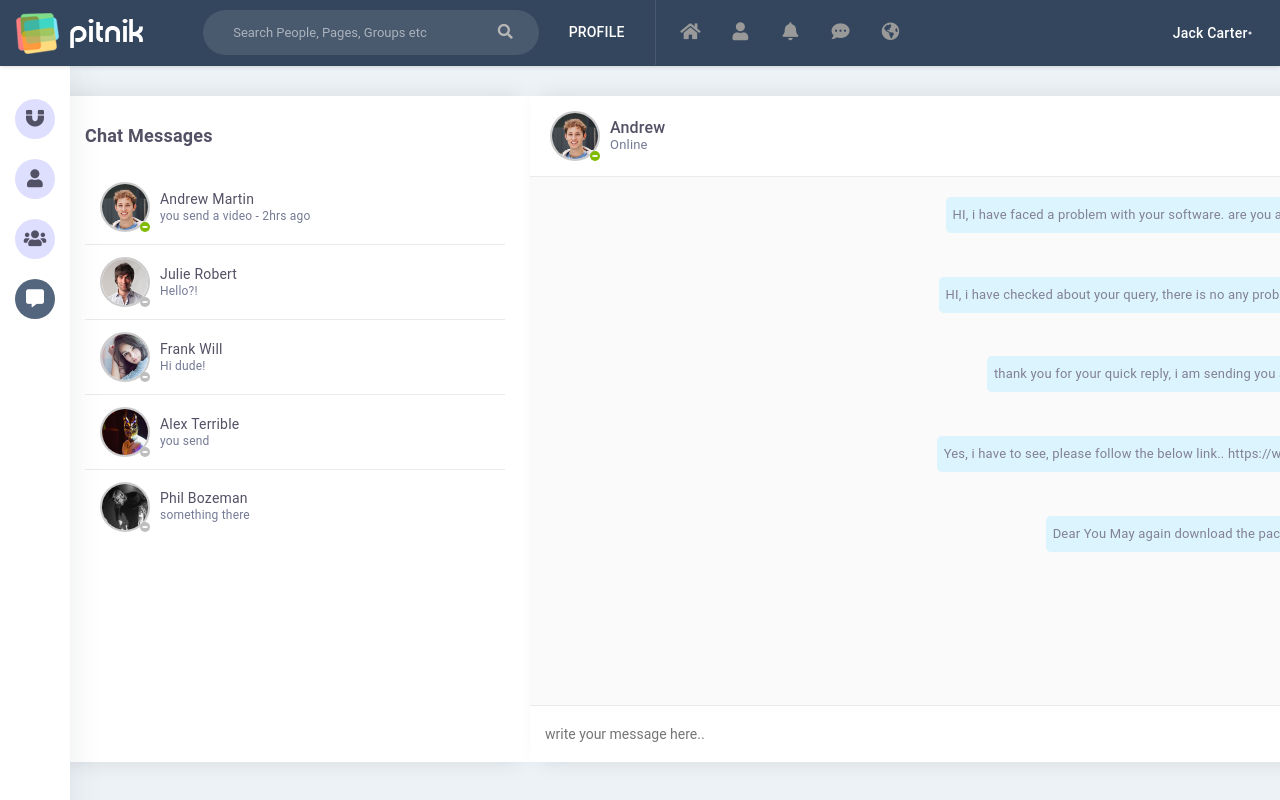
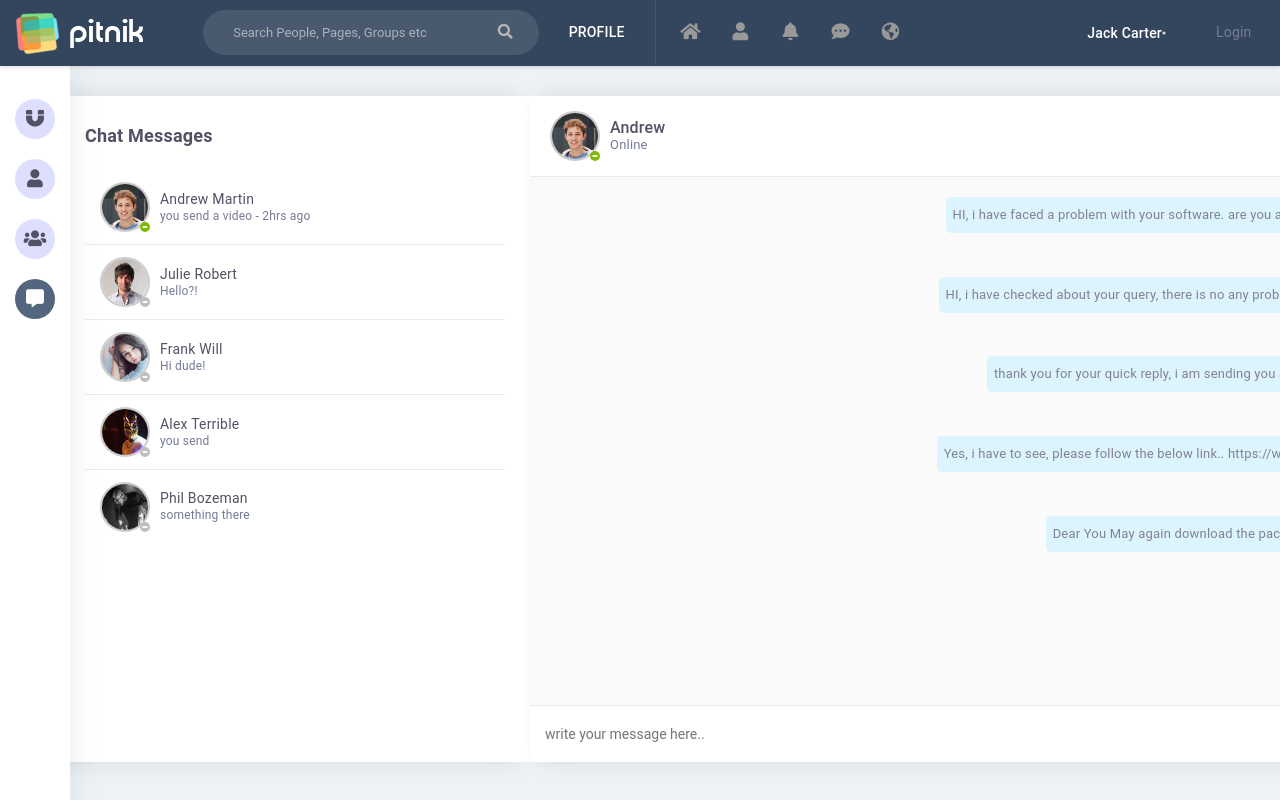
Before and after one commit to LoranDeMarcus/react-learn, a React (Create React App) app in the folder my-app/: page /messages in a window 1280 px wide. Shown: the top 800 px of the page. Built offline with nearby package versions, Linux system fonts and the light colour scheme; no server answers.

Commit message:
login on process

```diff
--- a/my-app/src/App.js
+++ b/my-app/src/App.js
@@ -4,7 +4,7 @@
 import './normalize.css';
 import './App.css';
 
-import Header from './components/Header/Header';
+import HeaderContainer from './components/Header/HeaderContainer';
 import FixedSidebar from './components/FixedSidebar/FixedSidebar';
 import Newsfeed from './components/Newsfeed/Newsfeed';
 import ProfileMain from './components/ProfileMain/ProfileMain';
@@ -18,7 +18,7 @@
     return (
         <BrowserRouter>
             <div className="App">
-                <Header />
+                <HeaderContainer />
                 <FixedSidebar />
                 <div className="content">
                     <Route path='/newsfeed' component={ Newsfeed } />
--- a/my-app/src/components/Header/Header.jsx
+++ b/my-app/src/components/Header/Header.jsx
@@ -2,6 +2,7 @@
 import logo from './logo.png';
 // import avatar from './avatar.jpg';
 import styles from './Header.module.css';
+import { NavLink } from 'react-router-dom';
 
 const Header = () => {
     return (
@@ -54,6 +55,9 @@
                     <h5 className={ styles.panel__title }>Jack Carter</h5>
                     <img className={ styles.panel__img } src='' alt="" /> {/*TODO: тут вставить аватар*/ }
                 </div>
+                <div className={ styles.login }>
+                    <NavLink to={'/login'}>Login</NavLink>
+                </div>
             </div>
         </header>
     );
--- a/my-app/src/components/Header/Header.module.css
+++ b/my-app/src/components/Header/Header.module.css
@@ -171,3 +171,8 @@
     vertical-align: inherit;
     border: 2px solid rgba(255,255,255,.8);
 }
+
+.login {
+    display: inline-block;
+    margin-left: 50px;
+}
--- /dev/null
+++ b/my-app/src/components/Header/HeaderContainer.jsx
@@ -0,0 +1,25 @@
+import React from 'react';
+import Header from './Header';
+import * as axios from 'axios';
+import { connect } from 'react-redux';
+import { setAuthUserData } from '../../redux/auth-reducer';
+
+class HeaderContainer extends React.Component {
+    componentDidMount() {
+        axios.get(`https://social-network.samuraijs.com/api/1.0/auth/me`, {
+            withCredentials: true
+        }).then(response => {
+            if (response.data.resultCode === 0) {
+
+            }
+        });
+    }
+
+    render() {
+        return <Header { ...this.props } />;
+    }
+}
+
+const mapStateToProps = (state) => ({});
+
+export default connect(mapStateToProps, { setAuthUserData })(HeaderContainer);
--- a/my-app/src/index.js
+++ b/my-app/src/index.js
@@ -24,4 +24,4 @@
 // or send to an analytics endpoint. Learn more: https://bit.ly/CRA-vitals
 reportWebVitals();
 
-// next lesson: https://www.youtube.com/watch?v=b3pU3hsJlNk&list=PLcvhF2Wqh7DNVy1OCUpG3i5lyxyBWhGZ8&index=62 : 13:34
+// next lesson: https://www.youtube.com/watch?v=b3pU3hsJlNk&list=PLcvhF2Wqh7DNVy1OCUpG3i5lyxyBWhGZ8&index=62  29:50
--- /dev/null
+++ b/my-app/src/redux/auth-reducer.js
@@ -0,0 +1,28 @@
+import { SET_USER_DATA } from './types';
+
+const initialState = {
+    id: null,
+    email: null,
+    login: null,
+    isFetching: false
+}
+
+export const authReducer = (state = initialState, action) => {
+    switch (action.type) {
+        case SET_USER_DATA: {
+            return {
+                ...state,
+                ...action.data
+            };
+        }
+        default:
+            return state;
+    }
+};
+
+export const setAuthUserData = (data) => {
+    return {
+        type: SET_USER_DATA,
+        data
+    };
+};
--- a/my-app/src/redux/redux-store.js
+++ b/my-app/src/redux/redux-store.js
@@ -2,11 +2,13 @@
 import { profileReducer } from './profile-reducer';
 import { messagesReducer } from './messages-reducer';
 import { usersReducer } from './users-reducers';
+import { authReducer } from './auth-reducer';
 
 const reducers = combineReducers({
     profilePage: profileReducer,
     messagesPage: messagesReducer,
-    usersPage: usersReducer
+    usersPage: usersReducer,
+    auth: authReducer
 })
 
 const store = createStore(reducers);
--- a/my-app/src/redux/types.js
+++ b/my-app/src/redux/types.js
@@ -8,3 +8,4 @@
 export const SET_TOTAL_USERS_COUNT = 'SET_TOTAL_USERS_COUNT';
 export const TOGGLE_IS_FETCHING = 'TOGGLE_IS_FETCHING';
 export const SET_USER_PROFILE = 'SET_USER_PROFILE';
+export const SET_USER_DATA = 'SET_USER_DATA';
```
Also changed, not shown: 1 other file (tests, documents, lock files or other folders).
